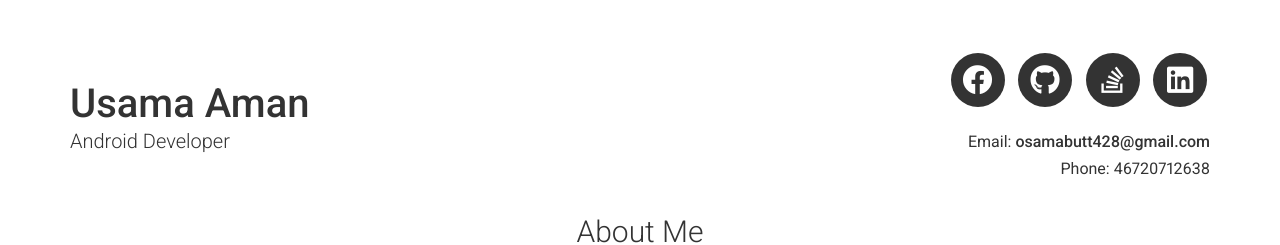
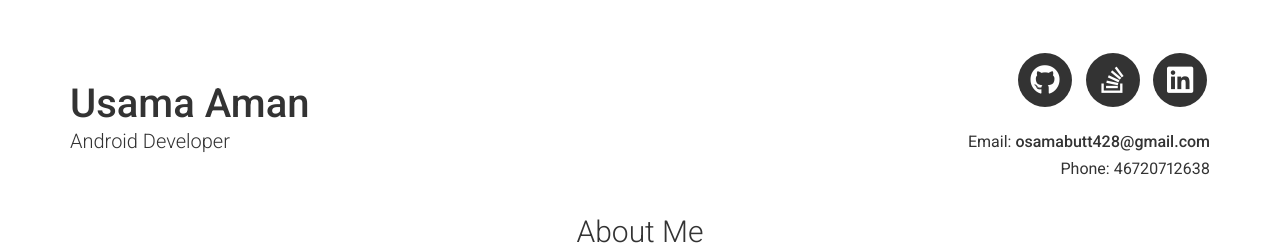
Before and after one commit to Usama-Aman/resume, a Jekyll site: the page built from index.md, in a window 1280 px wide. Shown: the top 245 px of the page. Built offline with Jekyll 4.4.1, drawn with Linux system fonts in a browser that asks for light colours; nearby versions of some CDN libraries.

Commit message:
Profile Image Added

```diff
--- a/_config.yml
+++ b/_config.yml
@@ -23,10 +23,10 @@
 github_username:  Usama-Aman
 stackoverflow_username: "11026864"
 #dribbble_username: jekyll
-facebook_username: jekyll
+#facebook_username: jekyll
 #flickr_username: jekyll
 #instagram_username: jekyll
-linkedin_username: https://www.linkedin.com/in/usama-aman22/
+linkedin_username: https://www.linkedin.com/in/usama-aman22
 #xing_username: jekyll
 #pinterest_username: jekyll
 #youtube_username: jekyll
@@ -50,7 +50,7 @@
 
 # About Section
 # about_title: About Me (Use this to override about section title)
-about_profile_image: Directory of profile image (eg. images/profile.jpg)
+about_profile_image: Directory of profile image (eg. images/profile.jpeg)
 about_content: | # this will include new lines to allow paragraphs
   Write an awesome description about yourself here, this supports markdown, so you can add [links](http://foobar.com) and highlight things <mark>like this</mark>.
 
```
Also changed, not shown: images/profile.jpeg (added).
